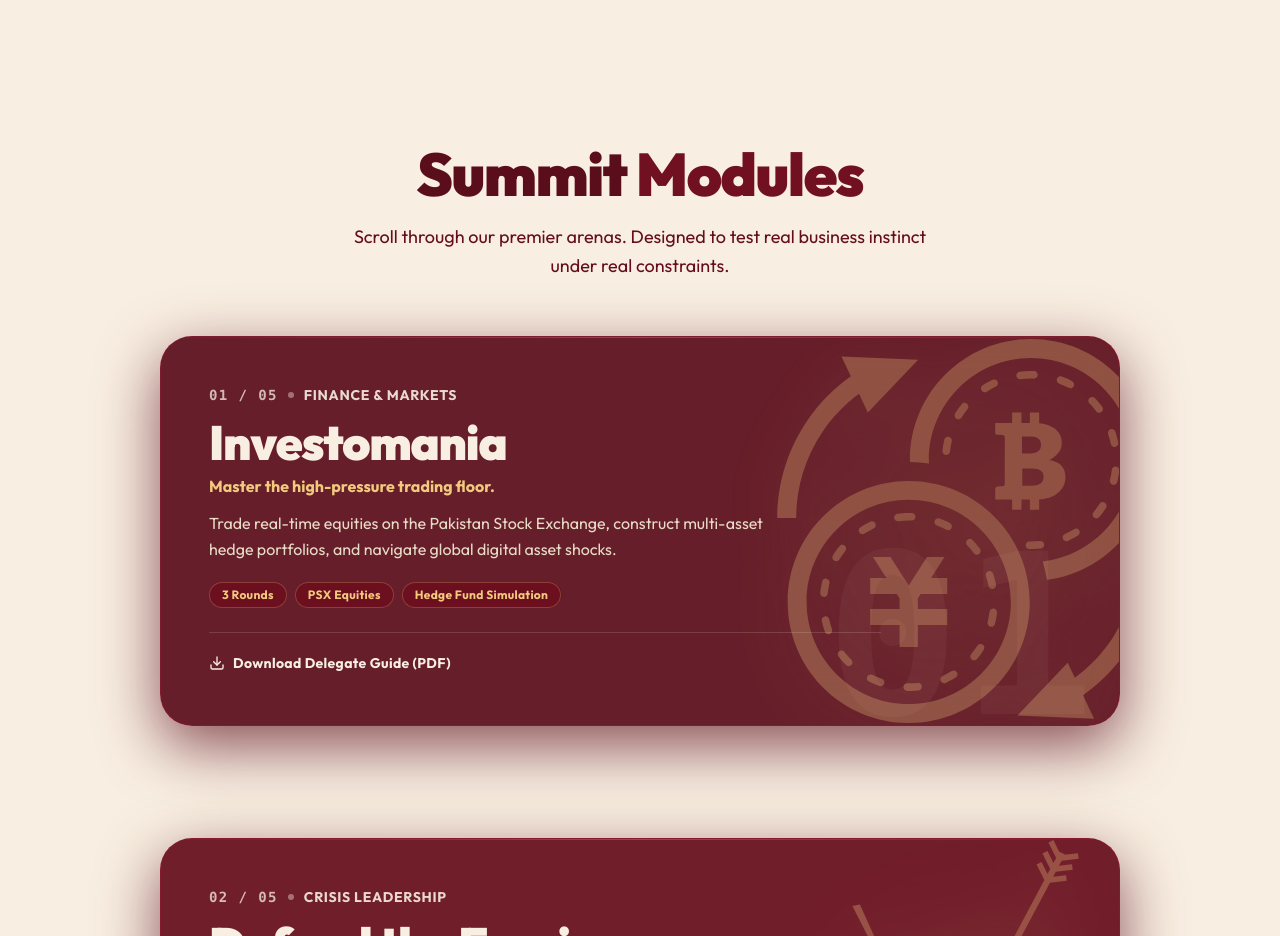
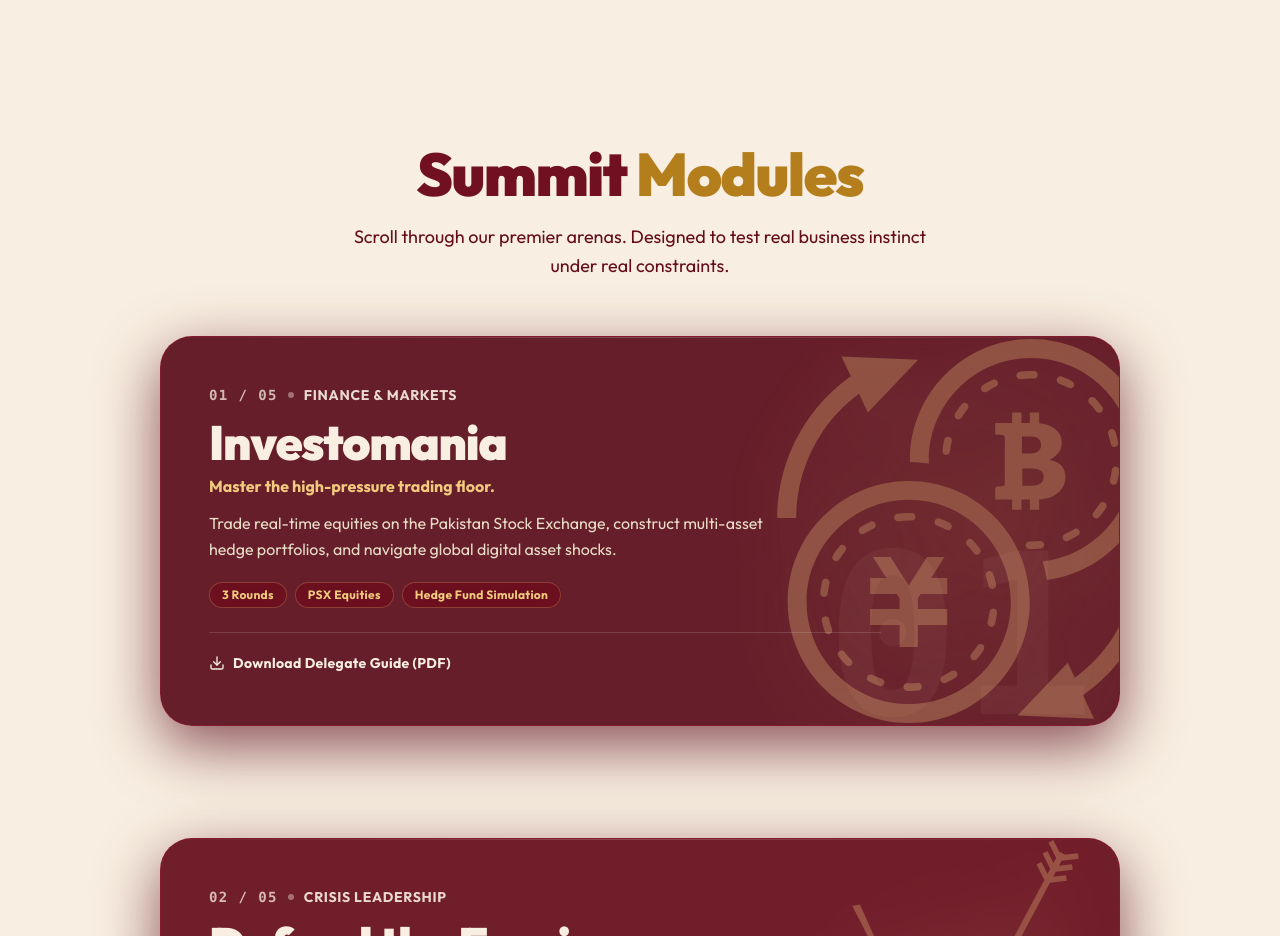
Before and after one commit to ACE-Society-IT/aes, a Next.js app: page / in a window 1280 px wide. Shown: the part 4920-5856 px from the top of the page. Built offline with nearby package versions, Linux system fonts and the light colour scheme; no server answers.

Commit message:
style: enlarge Vision SVG icons inside frames and style Summit Modules headline with theme colors

```diff
--- a/app/modules/page.jsx
+++ b/app/modules/page.jsx
@@ -17,8 +17,9 @@ export default function ModulesPage() {
 
       {/* Header intro */}
       <section className="relative px-4 sm:px-6 lg:px-8 py-12 max-w-6xl mx-auto text-center">
-        <h1 className="text-4xl sm:text-6xl font-black tracking-tight text-[#f8eee1] leading-[1.05]">
-          Summit Modules
+        <h1 className="text-4xl sm:text-6xl font-black tracking-tight leading-[1.05]">
+          <span className="text-[#e0485c]">Summit</span>{' '}
+          <span className="text-[#f1ca7e]">Modules</span>
         </h1>
         <p className="mt-4 text-base sm:text-lg text-[#e8dcc6] max-w-2xl mx-auto leading-relaxed">
           From trading floors and hostile takeovers to startup pitching and crisis containment — test your limits across our premier competitive simulations.
--- a/components/home/Modules.jsx
+++ b/components/home/Modules.jsx
@@ -221,8 +221,9 @@ export default function Modules() {
         transition={{ duration: 0.65, ease: [0.22, 1, 0.36, 1] }}
         className="pt-20 sm:pt-28 md:pt-36 pb-10 sm:pb-14 px-4 sm:px-6 lg:px-8 text-center max-w-3xl mx-auto"
       >
-        <h2 className="text-3xl sm:text-5xl md:text-6xl font-black tracking-tight text-[#5a0d1b] leading-[1.05]">
-          Summit <span className="text-[#701020]">Modules</span>
+        <h2 className="text-3xl sm:text-5xl md:text-6xl font-black tracking-tight leading-[1.05]">
+          <span className="text-[#701020]">Summit</span>{' '}
+          <span className="text-[#b37e1b]">Modules</span>
         </h2>
 
         <p className="mt-4 text-sm sm:text-base md:text-lg text-[#650d1c] font-normal leading-relaxed max-w-xl mx-auto">
--- a/components/home/Vision.jsx
+++ b/components/home/Vision.jsx
@@ -83,7 +83,7 @@ const VISION_CARDS = [
         viewBox="0 0 64 64"
         fill="currentColor"
         xmlns="http://www.w3.org/2000/svg"
-        className="w-7 h-7 sm:w-8 sm:h-8"
+        className="w-8.5 h-8.5 sm:w-10 sm:h-10"
         focusable="false"
       >
         <title id="vis-eco-title">Vibrant Ecosystem Network</title>
@@ -131,7 +131,7 @@ const VISION_CARDS = [
         viewBox="0 0 64 64"
         fill="currentColor"
         xmlns="http://www.w3.org/2000/svg"
-        className="w-7 h-7 sm:w-8 sm:h-8"
+        className="w-8.5 h-8.5 sm:w-10 sm:h-10"
         focusable="false"
       >
         <title id="vis-inv-title">Investor Access Capital</title>
@@ -174,7 +174,7 @@ const VISION_CARDS = [
         viewBox="0 0 64 64"
         fill="currentColor"
         xmlns="http://www.w3.org/2000/svg"
-        className="w-7 h-7 sm:w-8 sm:h-8"
+        className="w-8.5 h-8.5 sm:w-10 sm:h-10"
         focusable="false"
       >
         <title id="vis-key-title">Executive Keynotes Stage</title>
@@ -218,7 +218,7 @@ const VISION_CARDS = [
         viewBox="0 0 64 64"
         fill="currentColor"
         xmlns="http://www.w3.org/2000/svg"
-        className="w-7 h-7 sm:w-8 sm:h-8"
+        className="w-8.5 h-8.5 sm:w-10 sm:h-10"
         focusable="false"
       >
         <title id="vis-conf-title">Executive Conferences</title>
@@ -266,7 +266,7 @@ const VISION_CARDS = [
         viewBox="0 0 64 64"
         fill="currentColor"
         xmlns="http://www.w3.org/2000/svg"
-        className="w-7 h-7 sm:w-8 sm:h-8"
+        className="w-8.5 h-8.5 sm:w-10 sm:h-10"
         focusable="false"
       >
         <title id="vis-pit-title">Pitch Showcase Arena Trophy</title>
@@ -314,7 +314,7 @@ const VISION_CARDS = [
         viewBox="0 0 64 64"
         fill="currentColor"
         xmlns="http://www.w3.org/2000/svg"
-        className="w-7 h-7 sm:w-8 sm:h-8"
+        className="w-8.5 h-8.5 sm:w-10 sm:h-10"
         focusable="false"
       >
         <title id="vis-gal-title">Networking & Gala Dinner</title>
```
